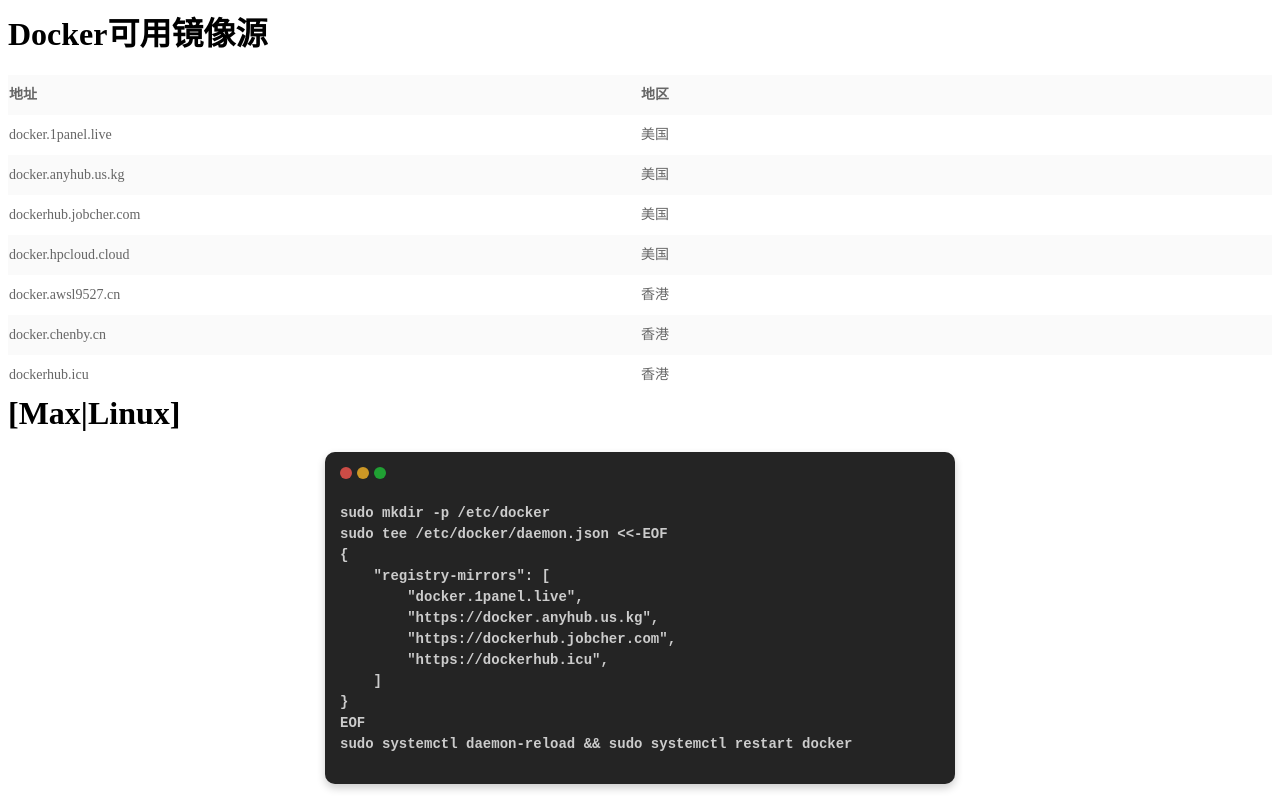
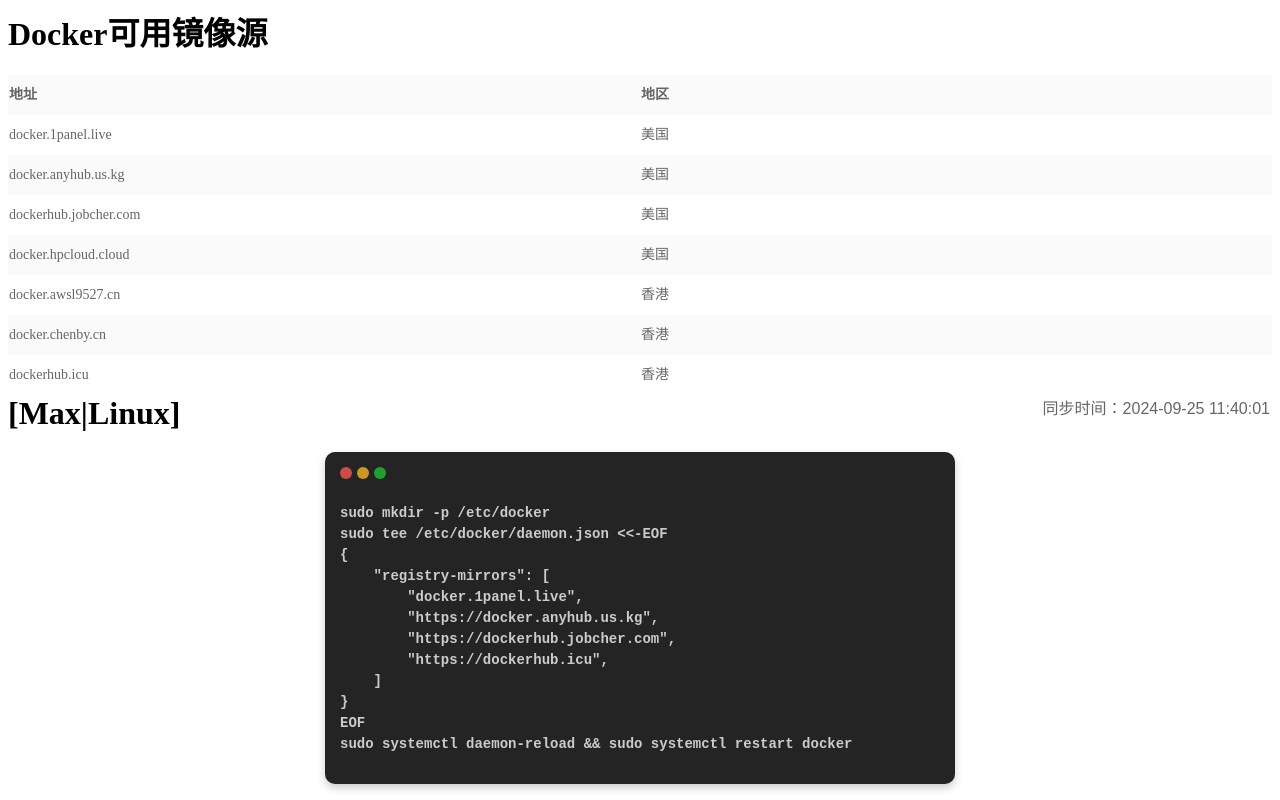
Before and after one commit to whatbug/whatbug.github.io, a plain HTML site: page index.html in a window 1280 px wide. Shown: the top 800 px of the page. Drawn offline with Linux system fonts and the light colour scheme.

Commit message:
Update index.html

```diff
--- a/index.html
+++ b/index.html
@@ -122,6 +122,7 @@
             </tr>
         </tbody>
     </table>
+<div style="right: 10px;position: absolute;font: -webkit-mini-control;font-size: medium;color: #666666;">同步时间：2024-09-25 11:40:01</div>
 [Max|Linux]
  <div class="terminal">
         <div class="terminal-header">
```
